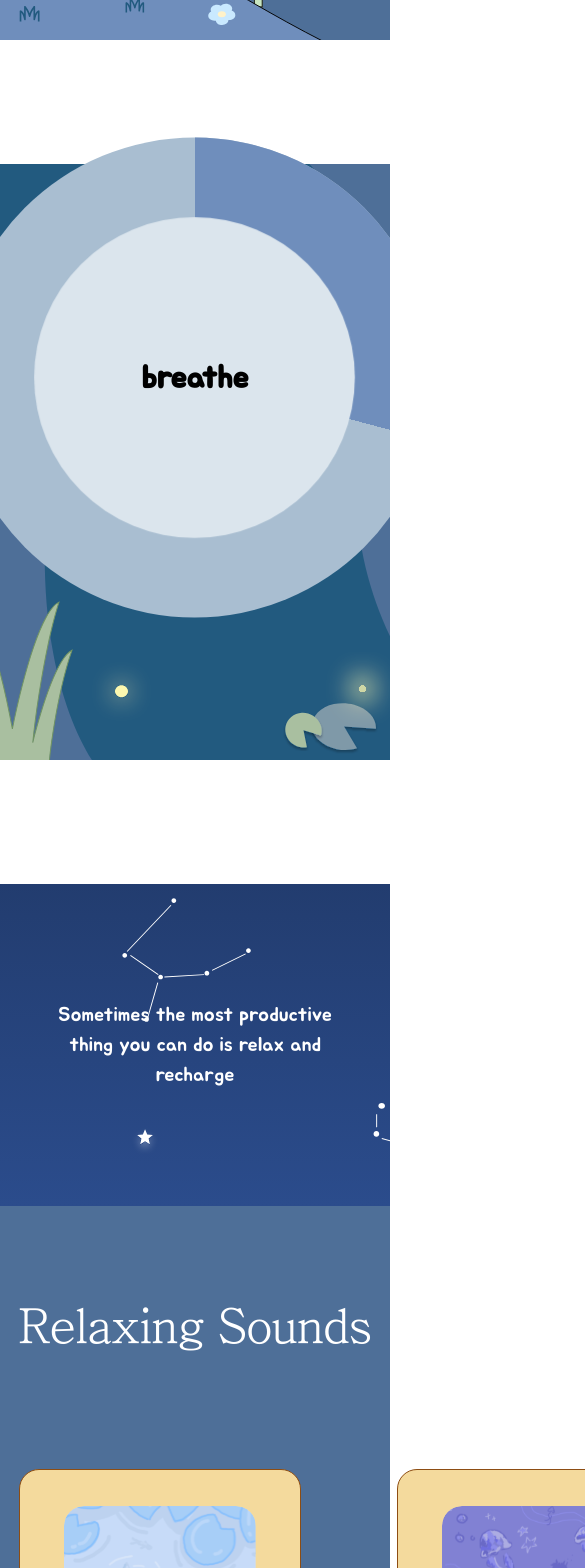
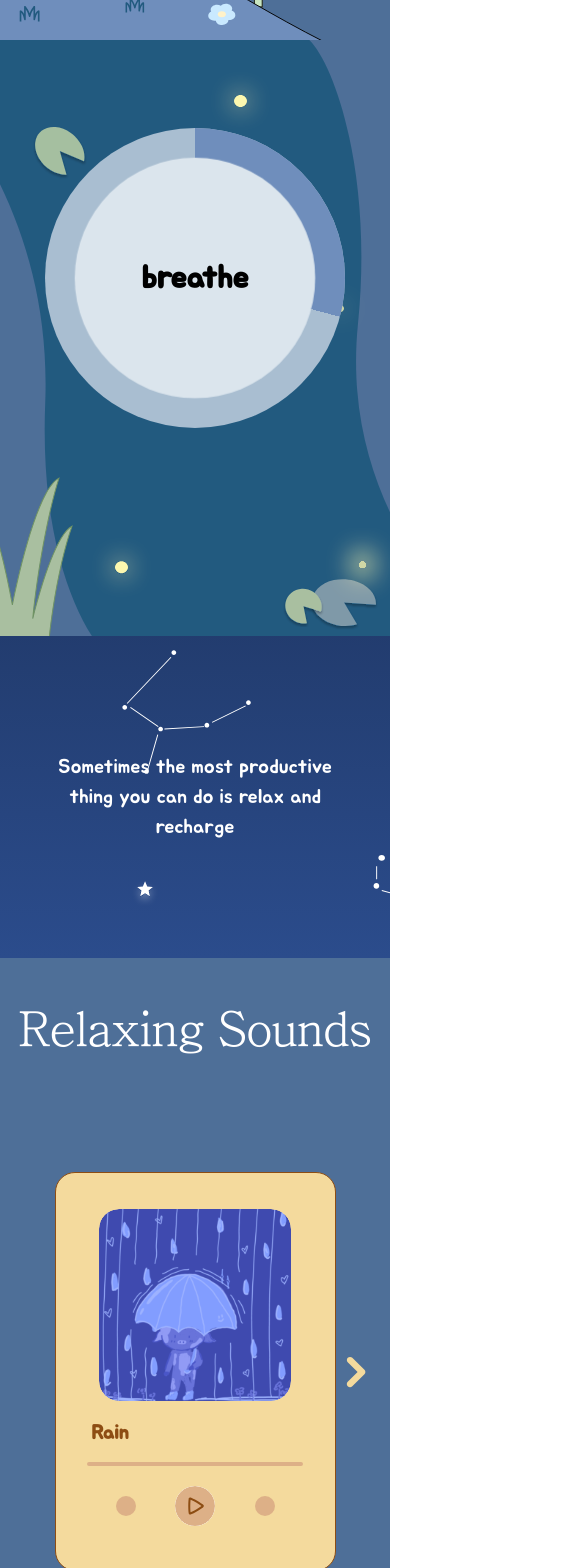
Before and after one commit to include-davis/aggie-peer-counseling, a Next.js app: page /destress in a window 390 px wide. Shown: the part 880-2448 px from the top of the page, 585 px wide, since content can reach past the window. Built offline with nearby package versions, Linux system fonts and the light colour scheme.

Commit message:
fix Relaxing Sounds screen size responsiveness & Breathe overflow

```diff
--- a/app/(pages)/_components/destress/Breathe/Breathe.module.scss
+++ b/app/(pages)/_components/destress/Breathe/Breathe.module.scss
@@ -1,7 +1,6 @@
 @use 'app/(pages)/_globals/mixins.scss';
 .breatheWrapper {
   width: 100%;
-  min-height: 100vh; // ensure full screen
   overflow: hidden;
   background-color: #225A7F;
   background-image: url('/images/destress/breathe-cropped.svg');
@@ -16,7 +15,6 @@
   @include mixins.phone {
     position: relative;
     height: auto;
-    min-height: 100vh;
     background: none;
     padding: 0;
     overflow-y: auto;
@@ -38,7 +36,8 @@
 .circleContainer {
   position: relative;
   width: 300px;
-  height: 300px;
+  max-width: 100%;
+  aspect-ratio: 1;
   z-index: 1;
   display: flex;
   align-items: center;
@@ -49,14 +48,12 @@
     top: 40%; // You can fine-tune this if needed
     left: 50%;
     transform: translate(-50%, -50%);
-    width: 16.56rem;
-    height: 16.56rem;
   }
 }
 
 .outerCircle {
-  width: 25rem;
-  height: 25rem;
+  width: 100%;
+  height: 100%;
   flex-shrink: 0;
   position: absolute;
   border-radius: 50%;
@@ -64,15 +61,15 @@
   z-index: 2;
 
   @include mixins.phone {
-    width: 30rem;
-    height: 30rem;
+    width: 100%;
+    height: 100%;
     flex-shrink: 0;
   }
 }
 
 .timerRing {
-  width: 25rem;
-  height: 25rem;
+  width: 100%;
+  height: 100%;
   flex-shrink: 0;
   position: absolute;
   top: 50%;
@@ -82,15 +79,15 @@
   z-index: 3;
 
   @include mixins.phone {
-    width: 30rem;
-    height: 30rem;
+    width: 100%;
+    height: 100%;
     flex-shrink: 0;
   }
 }
 
 .innerCircle {
-  width: 20rem;
-  height: 20rem;
+  width: 80%;
+  height: 80%;
   flex-shrink: 0;
   position: absolute;
   top: 50%;
@@ -105,8 +102,8 @@
   justify-content: center;
 
   @include mixins.phone {
-    width: 20rem;
-    height: 20rem;
+    width: 80%;
+    height: 80%;
     flex-shrink: 0;
   }
 }
--- a/app/(pages)/_components/destress/RelaxingSounds/RelaxingSounds.jsx
+++ b/app/(pages)/_components/destress/RelaxingSounds/RelaxingSounds.jsx
@@ -22,7 +22,6 @@ export default function RelaxingSounds() {
     const scrollNext = () => {
         if (containerRef.current) {
             const container = containerRef.current;
-            const cardWidth = container.firstChild.offsetWidth;
             const scrollAmount = container.clientWidth; // Scroll 3 cards at a time (including gaps)
             container.scrollBy({ left: scrollAmount, behavior: "smooth" });
             setTimeout(checkScrollPosition, 500);
@@ -32,7 +31,6 @@ export default function RelaxingSounds() {
     const scrollPrev = () => {
         if (containerRef.current) {
             const container = containerRef.current;
-            const cardWidth = container.firstChild.offsetWidth;
             const scrollAmount = container.clientWidth; // Scroll 3 cards at a time (including gaps)
             container.scrollBy({ left: -scrollAmount, behavior: "smooth" });
             setTimeout(checkScrollPosition, 500);
@@ -50,8 +48,8 @@ export default function RelaxingSounds() {
                 <Image
                     src="/images/destress_relaxing_sounds/leftScroll.svg"
                     alt="Scroll Left"
-                    width={54}
-                    height={54}
+                    width={20}
+                    height={32}
                     className={`${styles.scrollButtons} ${isAtStart ? styles.hidden : ''}`}
                     onClick={scrollPrev}
                 />
@@ -70,8 +68,8 @@ export default function RelaxingSounds() {
                 <Image
                     src="/images/destress_relaxing_sounds/rightScroll.svg"
                     alt="Scroll Right"
-                    width={54}
-                    height={54}
+                    width={20}
+                    height={32}
                     className={`${styles.scrollButtons} ${isAtEnd ? styles.hidden : ''}`}
                     onClick={scrollNext}
                 />
--- a/app/(pages)/_components/destress/RelaxingSounds/RelaxingSounds.module.scss
+++ b/app/(pages)/_components/destress/RelaxingSounds/RelaxingSounds.module.scss
@@ -1,7 +1,7 @@
 @use "@/app/(pages)/_globals/mixins.scss";
 .background {
     width: 100%; /* Full width of the viewport */
-    height: 100vh; /* Full height of the viewport */
+    height: 760px;
     background-image: url("/images/destress_relaxing_sounds/Music_Section.png");
     background-size: cover; /* Ensures the image covers the entire viewport */
     background-position: center; /* Centers the image */
@@ -21,19 +21,33 @@
     margin-bottom: 6.125rem; /* 98px / 16 = 6.125rem */
     text-align: center;
 }
+
 .musicCardContainer {
     display: flex;
     align-items: center;
     justify-content: center;
-    gap: .33rem; /* 192px */
     margin-top: 1.25rem;
-    width: 76.6875rem; /* 1227px */
+    max-width: 100%;
+    padding-left: 50px;
+    padding-right: 50px;
+    gap: 2rem;
+
+    @include tablet {
+        padding: 0px;
+    }
+
+    @include v-sm-phone {
+        gap: 0px;
+    }
 }
 
 .cardsTrack {
     display: flex;
-    gap: 9rem; /* 192px */
-    width: 100%;      /* <-- Add this line */
+    gap: 9rem; /* 144px */
+    width: 1275px;
+    max-width: 100%;
+    padding-left: 4.5rem;
+    padding-right: 4.5rem;
     overflow: hidden;
     scroll-behavior: smooth;
     -ms-overflow-style: none;
@@ -42,12 +56,18 @@
     &::-webkit-scrollbar {
         display: none;
     }
+
+    @include tablet {
+        width: 301px; // musicCard width + padding
+        gap: 20px;
+        padding-left: 10px;
+        padding-right: 10px;
+    }
 }
 
 .scrollButtons {
-    width: 3.375rem; /* 54px */
-    height: 3.375rem; /* 54px */
-    flex-shrink: 0;
+    width: 20px;
+    height: 32px;
     cursor: pointer;
     opacity: 1;
     transition: opacity 0.3s ease;
--- a/app/(pages)/_components/destress/RelaxingSounds/musicCard.jsx
+++ b/app/(pages)/_components/destress/RelaxingSounds/musicCard.jsx
@@ -50,7 +50,7 @@ export default function MusicCard({ imagePath, altText }) {
     };
 
     return (
-        <div className={styles.cardContainer}>
+        <div>
             <div className={styles.card}>
                 <div className={styles.imageContainer}>
                     <Image
--- a/app/(pages)/_components/destress/RelaxingSounds/musicCard.module.scss
+++ b/app/(pages)/_components/destress/RelaxingSounds/musicCard.module.scss
@@ -1,12 +1,8 @@
-.cardContainer {
-    position: relative;
-    width: 17.5625rem; /* 281px / 16 = 17.5625rem */
-    height: 24.1875rem; /* 387px / 16 = 24.1875rem */
-}
 
 .card {
-    width: 120.43%;
-    height: 100%;
+    position: relative;
+    width: 281px;
+    aspect-ratio: 0.72;
     background: #F4DA9D;
     border: 0.0625rem solid #8D4D13; /* 1px */
     border-radius: 1.25rem; /* 20px */
```
Also changed, not shown: public/images/destress_relaxing_sounds/leftScroll.svg, public/images/destress_relaxing_sounds/rightScroll.svg.
